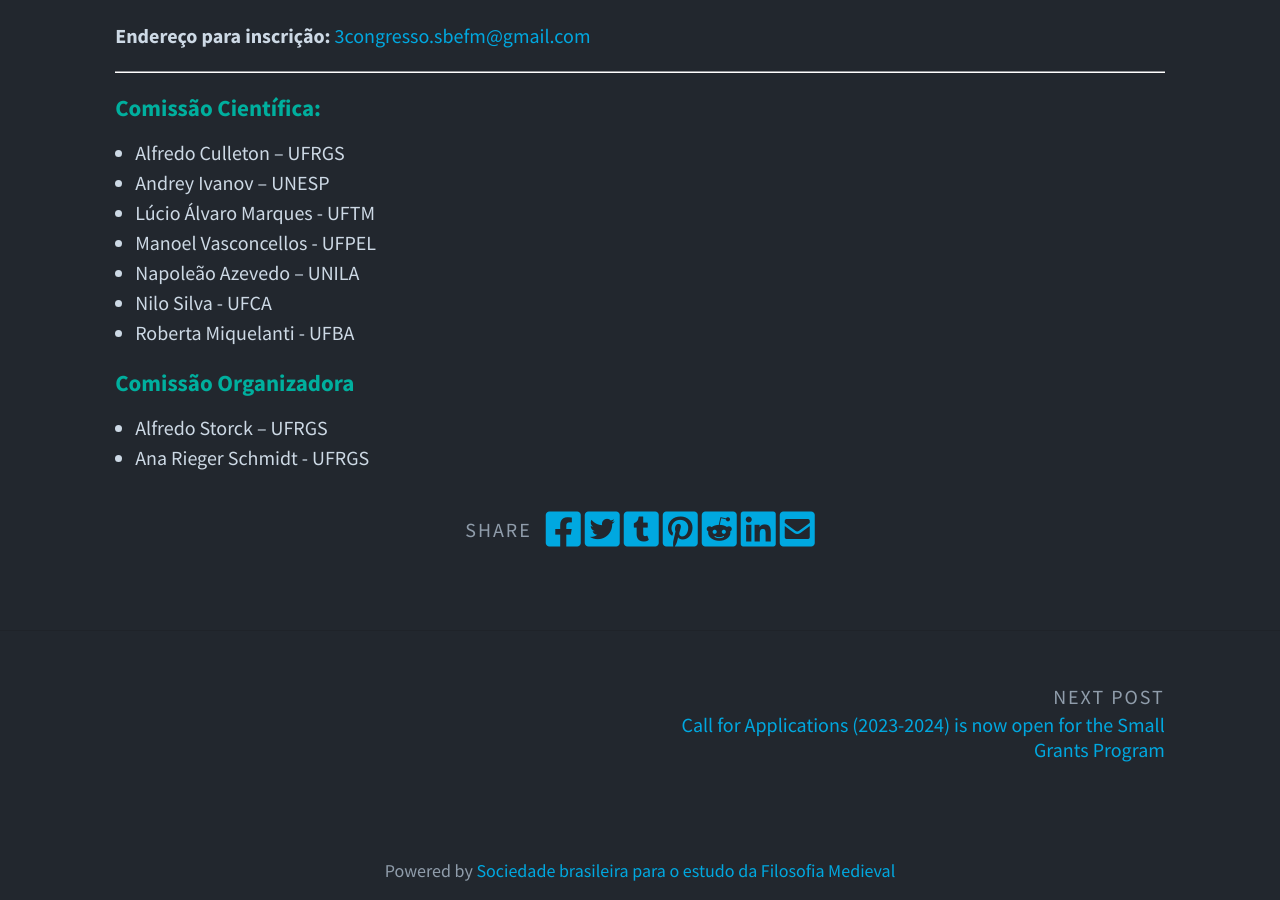
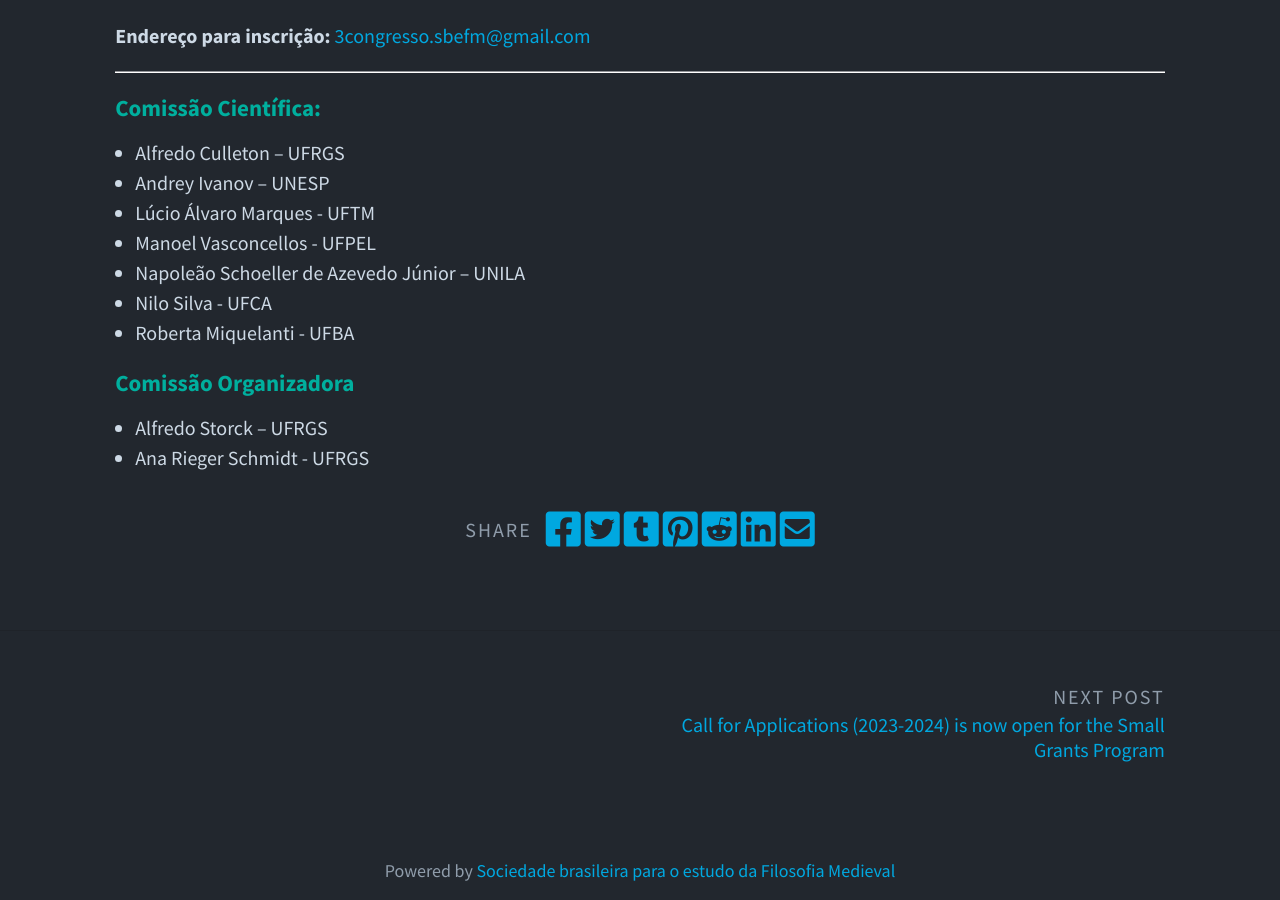
Before and after one commit to nap-o/sbefm, a Jekyll site: the page built from _posts/2023-04-02-iii-congresso-sbefm.md, in a window 1280 px wide and 900 px high, scrolled down 3617 px. Built offline with Jekyll 4.4.1, drawn with Linux system fonts in a browser that asks for light colours.

Commit message:
notícia sobre o iii congresso sbefm - mais correcoes no post

```diff
--- a/_posts/2023-04-02-iii-congresso-sbefm.md
+++ b/_posts/2023-04-02-iii-congresso-sbefm.md
@@ -72,7 +72,7 @@
 - Andrey Ivanov – UNESP
 - Lúcio Álvaro Marques - UFTM
 - Manoel Vasconcellos  - UFPEL
-- Napoleão Azevedo – UNILA
+- Napoleão Schoeller de Azevedo Júnior – UNILA
 - Nilo Silva - UFCA
 - Roberta Miquelanti - UFBA
 
```
